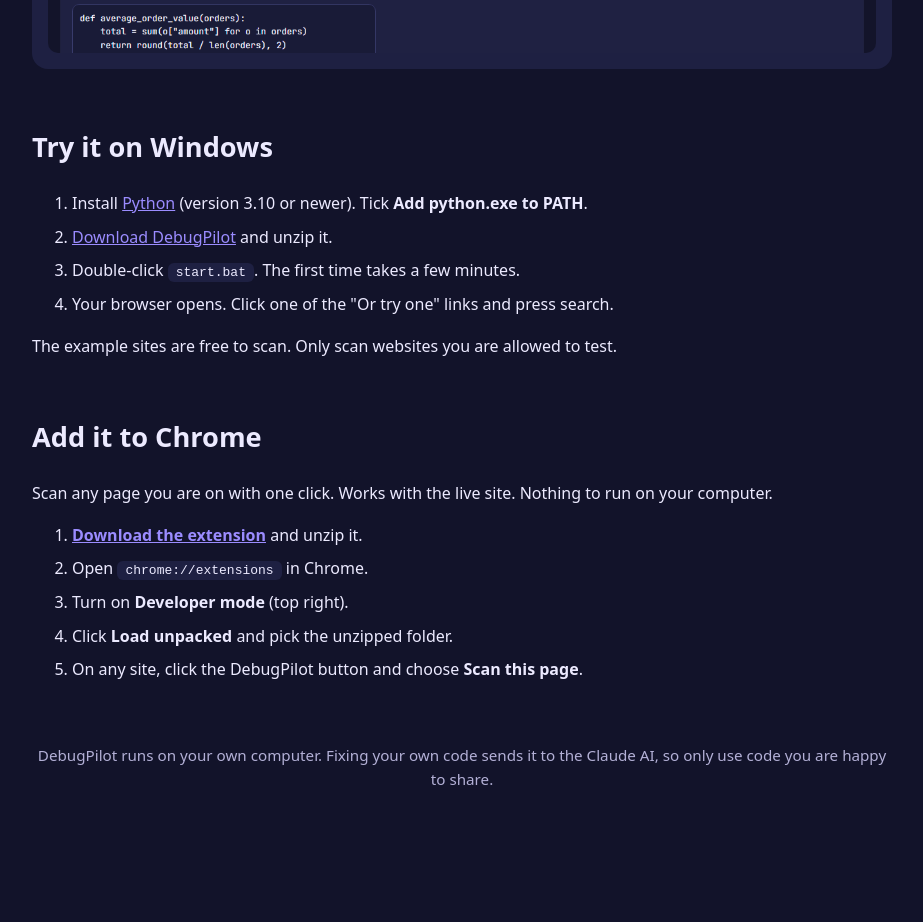
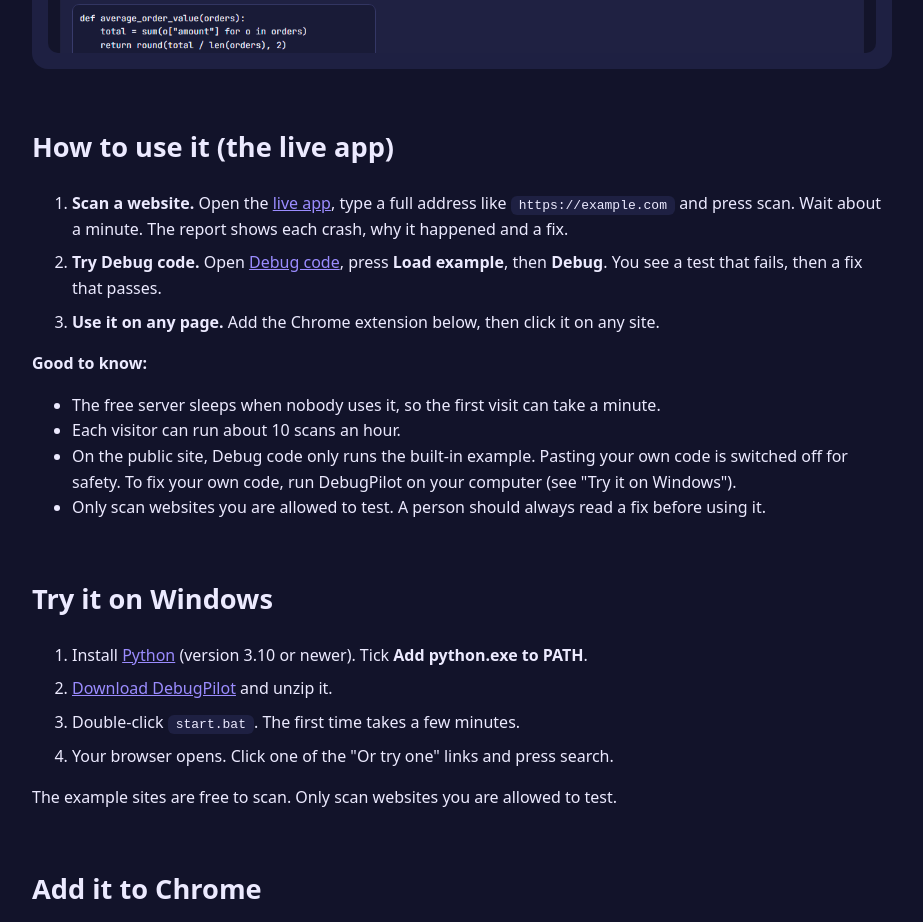
Before and after one commit to brianohjiho-web/debugpilot, a browser extension: page docs/index.html in a window 1280 px wide. Shown: the part 3200-4122 px from the top of the page, without its empty margins (178-1101 px from the left). Before the commit the page ends 4067 px from the top, so only its background shows below. Drawn offline with Linux system fonts and the light colour scheme.

Commit message:
Add how-to-use section
Co-authored-by: Copilot App <223556219+Copilot@users.noreply.github.com>

```diff
--- a/docs/index.html
+++ b/docs/index.html
@@ -60,6 +60,19 @@
   <div class="shot"><p><b>Read the report.</b> It shows each crash, why it happened, and the fix.</p><img src="report.png" alt="Report page"></div>
   <div class="shot"><p><b>Fix your own code.</b> Paste code. It shows a test that fails, then a fix that passes.</p><img src="debugger.png" alt="Debug code page"></div>
 
+  <h2>How to use it (the live app)</h2>
+  <ol class="try">
+    <li><b>Scan a website.</b> Open the <a href="https://debugpilot-x4kn.onrender.com/scan">live app</a>, type a full address like <code>https://example.com</code> and press scan. Wait about a minute. The report shows each crash, why it happened and a fix.</li>
+    <li><b>Try Debug code.</b> Open <a href="https://debugpilot-x4kn.onrender.com/">Debug code</a>, press <b>Load example</b>, then <b>Debug</b>. You see a test that fails, then a fix that passes.</li>
+    <li><b>Use it on any page.</b> Add the Chrome extension below, then click it on any site.</li>
+  </ol>
+  <p><b>Good to know:</b></p>
+  <ul>
+    <li>The free server sleeps when nobody uses it, so the first visit can take a minute.</li>
+    <li>Each visitor can run about 10 scans an hour.</li>
+    <li>On the public site, Debug code only runs the built-in example. Pasting your own code is switched off for safety. To fix your own code, run DebugPilot on your computer (see "Try it on Windows").</li>
+    <li>Only scan websites you are allowed to test. A person should always read a fix before using it.</li>
+  </ul>
   <h2>Try it on Windows</h2>
   <ol class="try">
     <li>Install <a href="https://www.python.org/downloads/">Python</a> (version 3.10 or newer). Tick <b>Add python.exe to PATH</b>.</li>
```
Also changed, not shown: 1 other file.
